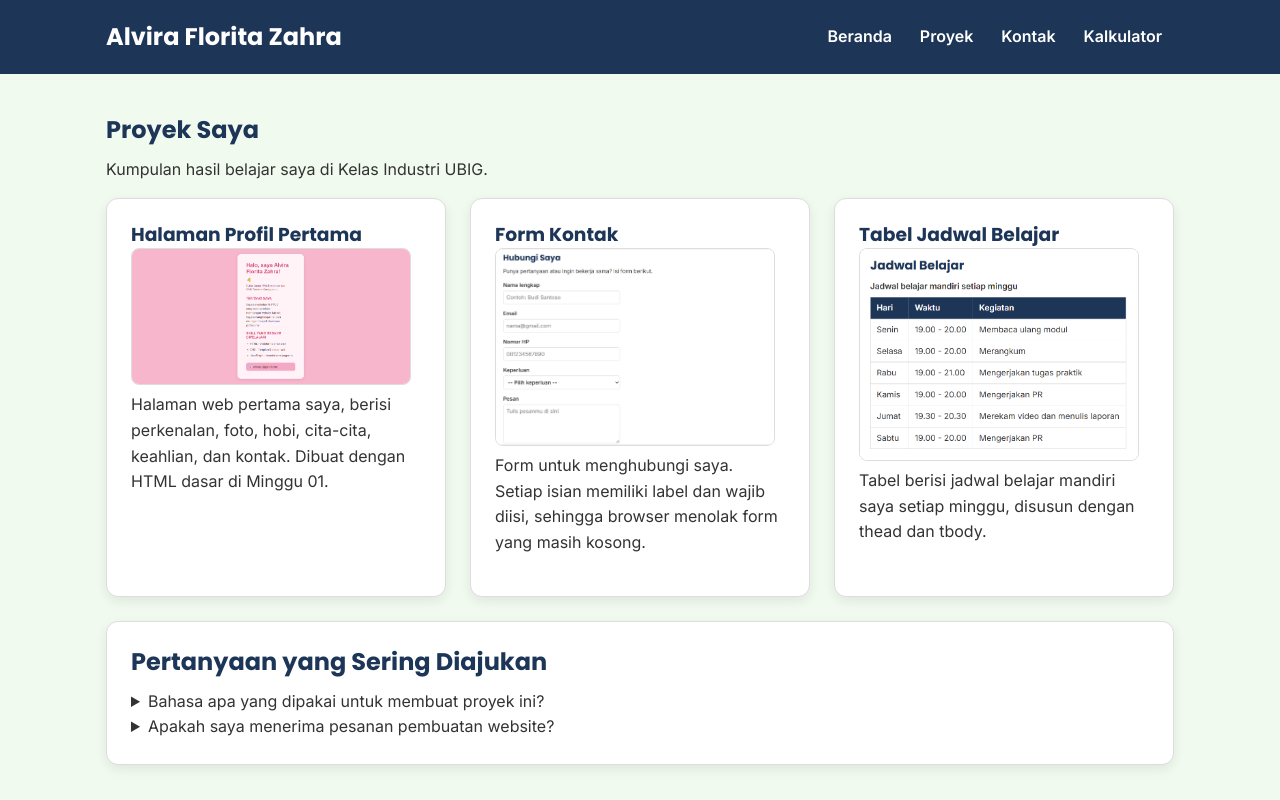
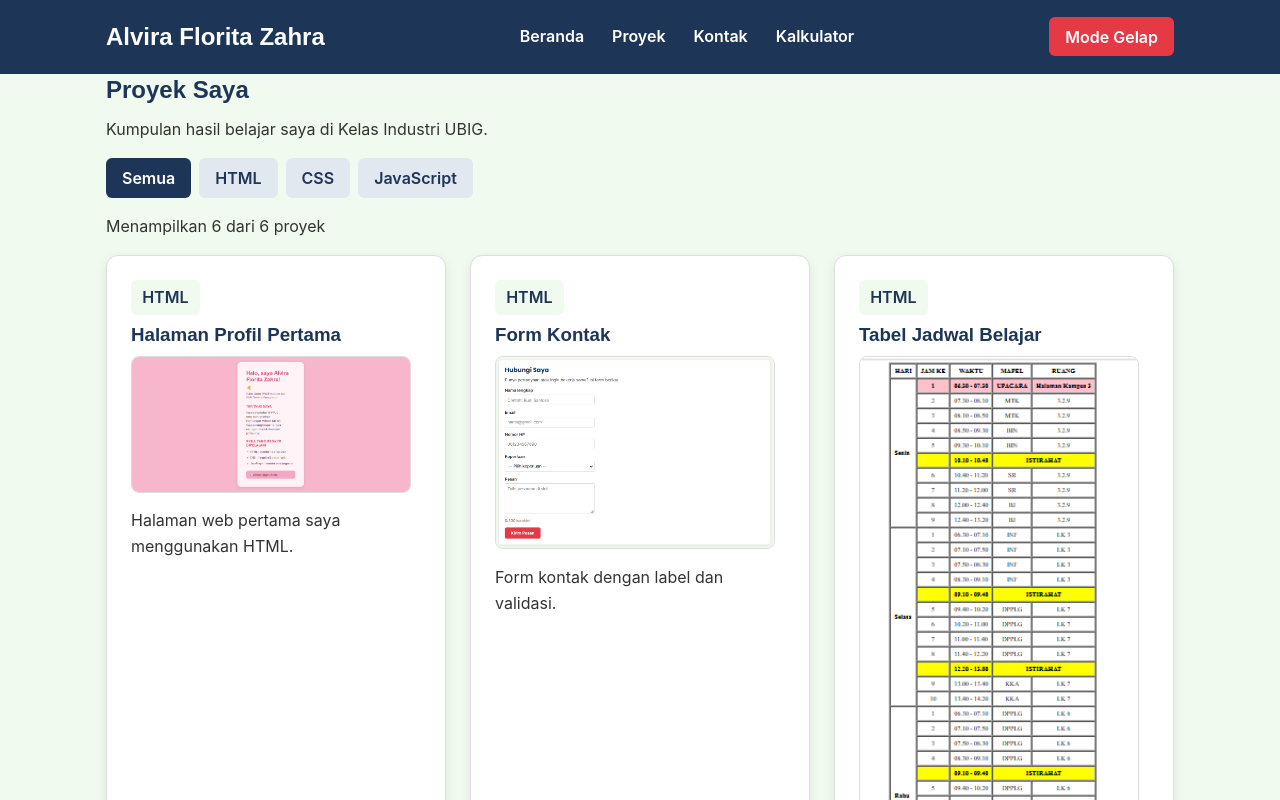
Before and after one commit to floritazahra/tugasrumah-alviraflorita, a plain HTML site: page proyek.html in a window 1280 px wide. Shown: the top 800 px of the page. Drawn offline with Linux system fonts and the light colour scheme.

Commit message:
Menambahkan fitur Array Object DOM dan Event

```diff
--- a/css/style.css
+++ b/css/style.css
@@ -23,7 +23,9 @@ body {
   background-color: #F1FAEE;
 }
 
-h1, h2, h3 {
+h1,
+h2,
+h3 {
   font-family: "Poppins", Arial, sans-serif;
   color: #1D3557;
   line-height: 1.3;
@@ -33,7 +35,9 @@ h2 {
   margin-bottom: 0.75rem;
 }
 
-p, ul, ol {
+p,
+ul,
+ol {
   margin-bottom: 1rem;
 }
 
@@ -172,7 +176,8 @@ caption {
   margin-bottom: 0.5rem;
 }
 
-th, td {
+th,
+td {
   border: 1px solid #CCCCCC;
   padding: 0.5rem 0.75rem;
   text-align: left;
@@ -188,7 +193,9 @@ label {
   font-weight: 600;
 }
 
-input, select, textarea {
+input,
+select,
+textarea {
   width: 100%;
   max-width: 22rem;
   padding: 0.6rem;
@@ -262,3 +269,103 @@ footer a {
     font-size: 2.75rem;
   }
 }
+
+/* =================================
+   TAMBAHAN MODUL P1-W07
+   ================================= */
+
+/* Tombol mode gelap */
+body {
+  transition: background-color 0.3s, color 0.3s;
+}
+
+#tombol-tema {
+  padding: 0.6rem 1rem;
+  background-color: #E63946;
+  color: white;
+}
+
+/* Tampilan mode gelap */
+body.gelap {
+  background-color: #172033;
+  color: #F1FAEE;
+}
+
+body.gelap h1,
+body.gelap h2,
+body.gelap h3 {
+  color: #F1FAEE;
+}
+
+body.gelap .kartu {
+  background-color: #243149;
+  color: #F1FAEE;
+  border-color: #526078;
+}
+
+body.gelap table,
+body.gelap th,
+body.gelap td {
+  border-color: #64748B;
+}
+
+body.gelap input,
+body.gelap textarea,
+body.gelap select {
+  background-color: #243149;
+  color: white;
+  border-color: #64748B;
+}
+
+/* Filter kategori proyek */
+.filter-proyek {
+  display: flex;
+  flex-wrap: wrap;
+  gap: 0.5rem;
+  margin: 1rem 0;
+}
+
+.tombol-filter {
+  background-color: #E2E8F0;
+  color: #1D3557;
+  padding: 0.6rem 1rem;
+}
+
+.tombol-filter.aktif {
+  background-color: #1D3557;
+  color: white;
+}
+
+/* Label kategori proyek */
+.label {
+  display: inline-block;
+  background-color: #F1FAEE;
+  color: #1D3557;
+  padding: 0.3rem 0.7rem;
+  border-radius: 6px;
+  font-weight: 600;
+  margin-bottom: 0.5rem;
+}
+
+/* Tampilan kartu proyek */
+#daftar-proyek .kartu {
+  flex: 1 1 280px;
+}
+
+#daftar-proyek img {
+  width: 100%;
+  max-width: 280px;
+  margin: 0.5rem 0;
+}
+
+/* Penghitung karakter */
+#hitung-karakter {
+  display: block;
+  margin-top: 0.4rem;
+  font-size: 0.9rem;
+  color: #666666;
+}
+
+body.gelap #hitung-karakter {
+  color: #F1FAEE;
+}
--- /dev/null
+++ b/js/main.js
@@ -0,0 +1,145 @@
+
+// 1. ARRAY DAN OBJECT: DAFTAR KEAHLIAN
+const skills = [
+  { nama: "HTML", level: "Menengah" },
+  { nama: "CSS", level: "Menengah" },
+  { nama: "Git dan GitHub", level: "Dasar" },
+  { nama: "Desain poster dengan Canva", level: "Mahir" }
+];
+
+skills.push({ nama: "JavaScript", level: "Dasar" });
+skills.push({ nama: "UI/UX Design", level: "Pemula" });
+
+const daftarSkill = document.querySelector("#daftar-skill");
+const jumlahSkill = document.querySelector("#jumlah-skill");
+
+if (daftarSkill && jumlahSkill) {
+  skills.forEach((skill) => {
+    const item = document.createElement("li");
+    item.textContent = `${skill.nama} (${skill.level})`;
+    daftarSkill.appendChild(item);
+  });
+
+  jumlahSkill.textContent = `Ada ${skills.length} keahlian.`;
+}
+
+// 2. MODE GELAP
+const tombolTema = document.querySelector("#tombol-tema");
+
+if (tombolTema) {
+  tombolTema.addEventListener("click", () => {
+    document.body.classList.toggle("gelap");
+
+    tombolTema.textContent =
+      document.body.classList.contains("gelap")
+        ? "Mode Terang"
+        : "Mode Gelap";
+  });
+}
+
+// 3. PENGHITUNG KARAKTER
+const kotakPesan = document.querySelector("#pesan");
+const hitungKarakter = document.querySelector("#hitung-karakter");
+
+if (kotakPesan && hitungKarakter) {
+  kotakPesan.addEventListener("input", () => {
+    hitungKarakter.textContent =
+      `${kotakPesan.value.length}/300 karakter`;
+  });
+}
+
+// 4. DATA PROYEK
+const proyek = [
+  {
+    judul: "Halaman Profil Pertama",
+    kategori: "HTML",
+    gambar: "img/Cuplikan layar 2026-11-03 135217.png",
+    deskripsi: "Halaman web pertama saya menggunakan HTML."
+  },
+  {
+    judul: "Form Kontak",
+    kategori: "HTML",
+    gambar: "img/Cuplikan layar 2026-11-17 192813.png",
+    deskripsi: "Form kontak dengan label dan validasi."
+  },
+  {
+    judul: "Tabel Jadwal Belajar",
+    kategori: "HTML",
+    gambar: "img/Jadwal Belajar.png",
+    deskripsi: "Tabel jadwal belajar mingguan."
+  },
+  {
+    judul: "Portofolio Responsif",
+    kategori: "CSS",
+    gambar: "img/Portofolio.png",
+    deskripsi: "Halaman profil yang menampilkan informasi pribadi dan kontak."
+  },
+  {
+    judul: "Kalkulator Nilai Rapor",
+    kategori: "JavaScript",
+    gambar: "img/Kalkulator.png",
+    deskripsi: "Kalkulator nilai menggunakan JavaScript."
+  },
+  {
+    judul: "Lima Soal Logika",
+    kategori: "JavaScript",
+    gambar: "img/Cuplikan layar 2026-11-17 194158.png",
+    deskripsi: "Latihan logika dengan JavaScript."
+  }
+];
+
+// 5. MENAMPILKAN PROYEK
+const daftarProyek = document.querySelector("#daftar-proyek");
+const jumlahProyek = document.querySelector("#jumlah-proyek");
+
+function buatKartu(item) {
+  return `
+    <article class="kartu">
+      <span class="label">${item.kategori}</span>
+      <h3>${item.judul}</h3>
+      <img src="${item.gambar}" alt="${item.judul}" width="280">
+      <p>${item.deskripsi}</p>
+    </article>
+  `;
+}
+
+function tampilkanProyek(daftar) {
+  if (!daftarProyek || !jumlahProyek) return;
+
+  daftarProyek.innerHTML = daftar.map(buatKartu).join("");
+  jumlahProyek.textContent =
+    `Menampilkan ${daftar.length} dari ${proyek.length} proyek`;
+}
+
+// 6. FILTER PROYEK
+function pasangFilter(idTombol, kategori) {
+  const tombol = document.querySelector(idTombol);
+
+  if (!tombol) return;
+
+  tombol.addEventListener("click", () => {
+    document.querySelectorAll(".tombol-filter").forEach((btn) => {
+      btn.classList.remove("aktif");
+    });
+
+    tombol.classList.add("aktif");
+
+    if (kategori === "Semua") {
+      tampilkanProyek(proyek);
+    } else {
+      const hasilFilter = proyek.filter(
+        (item) => item.kategori === kategori
+      );
+      tampilkanProyek(hasilFilter);
+    }
+  });
+}
+
+if (daftarProyek) {
+  tampilkanProyek(proyek);
+
+  pasangFilter("#filter-semua", "Semua");
+  pasangFilter("#filter-html", "HTML");
+  pasangFilter("#filter-css", "CSS");
+  pasangFilter("#filter-javascript", "JavaScript");
+}
--- a/proyek.html
+++ b/proyek.html
@@ -1,19 +1,19 @@
 <!DOCTYPE html>
 <html lang="id">
+
 <head>
   <meta charset="UTF-8">
   <meta name="viewport" content="width=device-width, initial-scale=1.0">
   <title>Alvira Florita Zahra | Proyek</title>
-  <link rel="preconnect" href="https://fonts.googleapis.com">
-  <link rel="preconnect" href="https://fonts.gstatic.com" crossorigin>
-  <link href="https://fonts.googleapis.com/css2?family=Inter:wght@400;600&family=Poppins:wght@600;700&display=swap" rel="stylesheet">
   <link rel="stylesheet" href="css/style.css">
+  <script src="js/main.js" defer></script>
 </head>
+
 <body>
   <header>
     <div class="container navbar">
       <h1>Alvira Florita Zahra</h1>
-      <nav class="menu-laptop">
+      <nav>
         <ul>
           <li><a href="index.html">Beranda</a></li>
           <li><a href="proyek.html">Proyek</a></li>
@@ -21,68 +21,32 @@
           <li><a href="kalkulator.html">Kalkulator</a></li>
         </ul>
       </nav>
-      <!-- Tantangan: menu ponsel yang bisa dibuka-tutup -->
-      <details class="menu-ponsel">
-        <summary>Menu</summary>
-        <nav>
-          <ul>
-            <li><a href="index.html">Beranda</a></li>
-            <li><a href="proyek.html">Proyek</a></li>
-            <li><a href="kontak.html">Kontak</a></li>
-            <li><a href="kalkulator.html">Kalkulator</a></li>
-          </ul>
-        </nav>
-      </details>
+      <button id="tombol-tema">Mode Gelap</button>
     </div>
   </header>
 
-  <main>
-    <div class="container">
-      <section>
-        <h2>Proyek Saya</h2>
-        <p>Kumpulan hasil belajar saya di Kelas Industri UBIG.</p>
+  <main class="container">
+    <h2>Proyek Saya</h2>
+    <p>Kumpulan hasil belajar saya di Kelas Industri UBIG.</p>
 
-        <div class="daftar-kartu">
-          <article class="kartu">
-            <h3>Halaman Profil Pertama</h3>
-            <img src="img/Cuplikan layar 2026-11-03 135217.png" alt="Tangkapan layar halaman profil Andi Pratama" width="280">
-            <p>Halaman web pertama saya, berisi perkenalan, foto, hobi, cita-cita, keahlian, dan kontak. Dibuat dengan HTML dasar di Minggu 01.</p>
-          </article>
+    <div class="filter-proyek">
+      <button id="filter-semua" class="tombol-filter aktif">Semua</button>
+      <button id="filter-html" class="tombol-filter">HTML</button>
+      <button id="filter-css" class="tombol-filter">CSS</button>
+      <button id="filter-javascript" class="tombol-filter">JavaScript</button>
+    </div>
 
-          <article class="kartu">
-            <h3>Form Kontak</h3>
-            <img src="img/Cuplikan layar 2026-11-03 135428.png" alt="Tangkapan layar form kontak berisi nama, email, nomor HP, keperluan, dan pesan" width="280">
-            <p>Form untuk menghubungi saya. Setiap isian memiliki label dan wajib diisi, sehingga browser menolak form yang masih kosong.</p>
-          </article>
-
-          <article class="kartu">
-            <h3>Tabel Jadwal Belajar</h3>
-            <img src="img/Cuplikan layar 2026-11-03 103434.png" alt="Tangkapan layar tabel jadwal belajar mandiri" width="280">
-            <p>Tabel berisi jadwal belajar mandiri saya setiap minggu, disusun dengan thead dan tbody.</p>
-          </article>
-        </div>
-      </section>
-
-      <!-- FAQ dengan details dan summary -->
-      <section class="kartu">
-        <h2>Pertanyaan yang Sering Diajukan</h2>
-        <details>
-          <summary>Bahasa apa yang dipakai untuk membuat proyek ini?</summary>
-          <p>Semua proyek di halaman ini dibuat dengan HTML. Tampilannya akan saya rapikan dengan CSS mulai Minggu 03.</p>
-        </details>
-        <details>
-          <summary>Apakah saya menerima pesanan pembuatan website?</summary>
-          <p>Belum, saya masih belajar. Namun kamu tetap boleh menghubungi saya melalui halaman Kontak.</p>
-        </details>
-      </section>
-    </div>
+    <p id="jumlah-proyek"></p>
+    <div id="daftar-proyek" class="daftar-kartu"></div>
   </main>
 
   <footer>
     <p>Kontak: <a href="mailto:alvirarpl@gmail.com">alvirarpl@gmail.com</a> |
       <a href="https://github.com/floritazahra" target="_blank">GitHub</a> |
-      <a href="https://www.youtube.com/@AlviraRpl" target="_blank">YouTube</a></p>
+      <a href="https://www.youtube.com/@AlviraRpl" target="_blank">YouTube</a>
+    </p>
     <p>&copy; 2026 Alvira Florita Zahra. Dibuat di Kelas Industri UBIG.</p>
   </footer>
 </body>
+
 </html>
```
Also changed, not shown: index.html (+17 -28 lines), kontak.html (+20 -4 lines), img/Cuplikan layar 2026-11-03 135428.png (deleted), img/Cuplikan layar 2026-11-17 192813.png (added), img/Cuplikan layar 2026-11-17 194158.png (added), img/Jadwal Belajar.png (added), img/Kalkulator.png (added), img/Portofolio.png (added), 1 other file.
